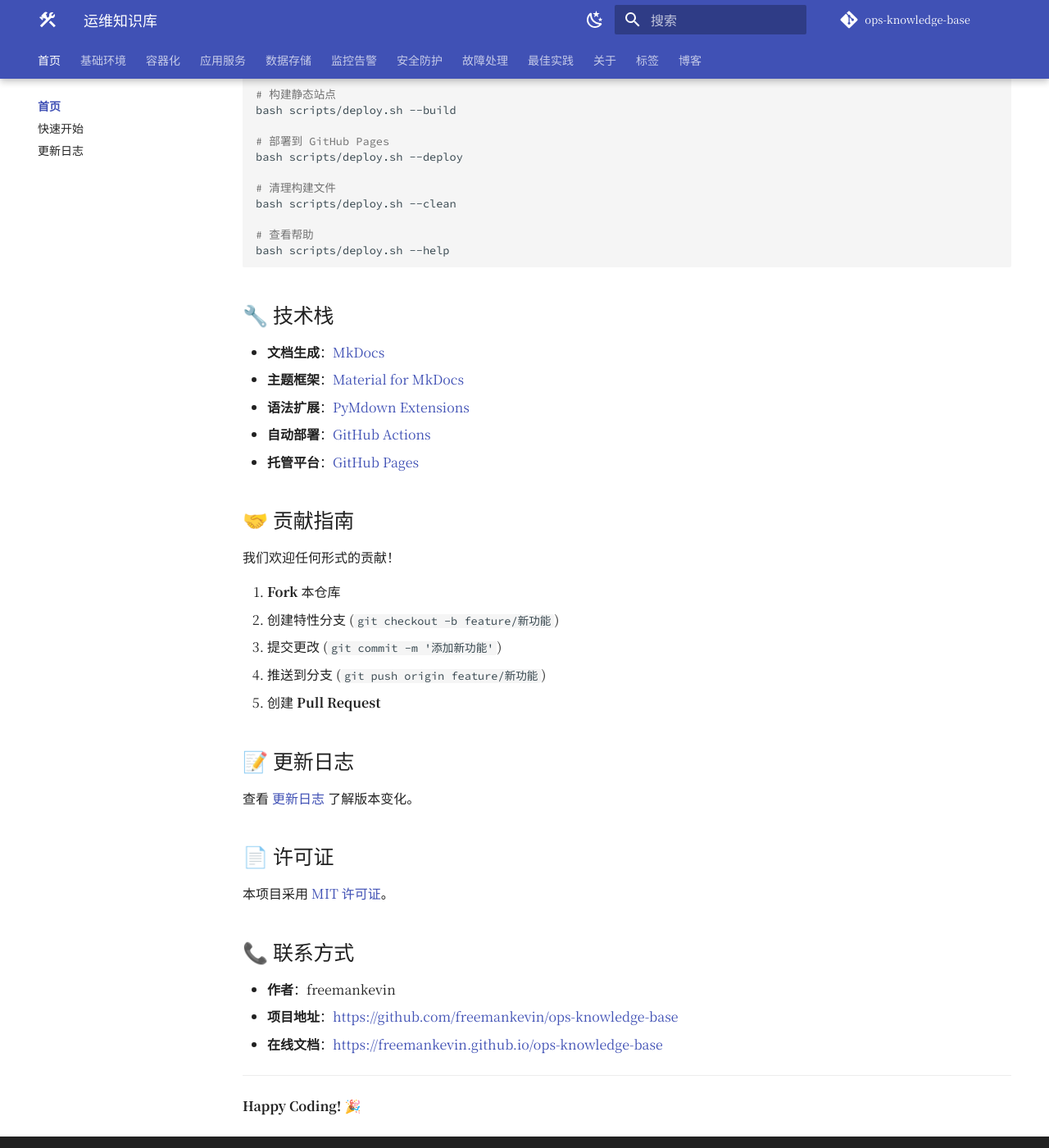
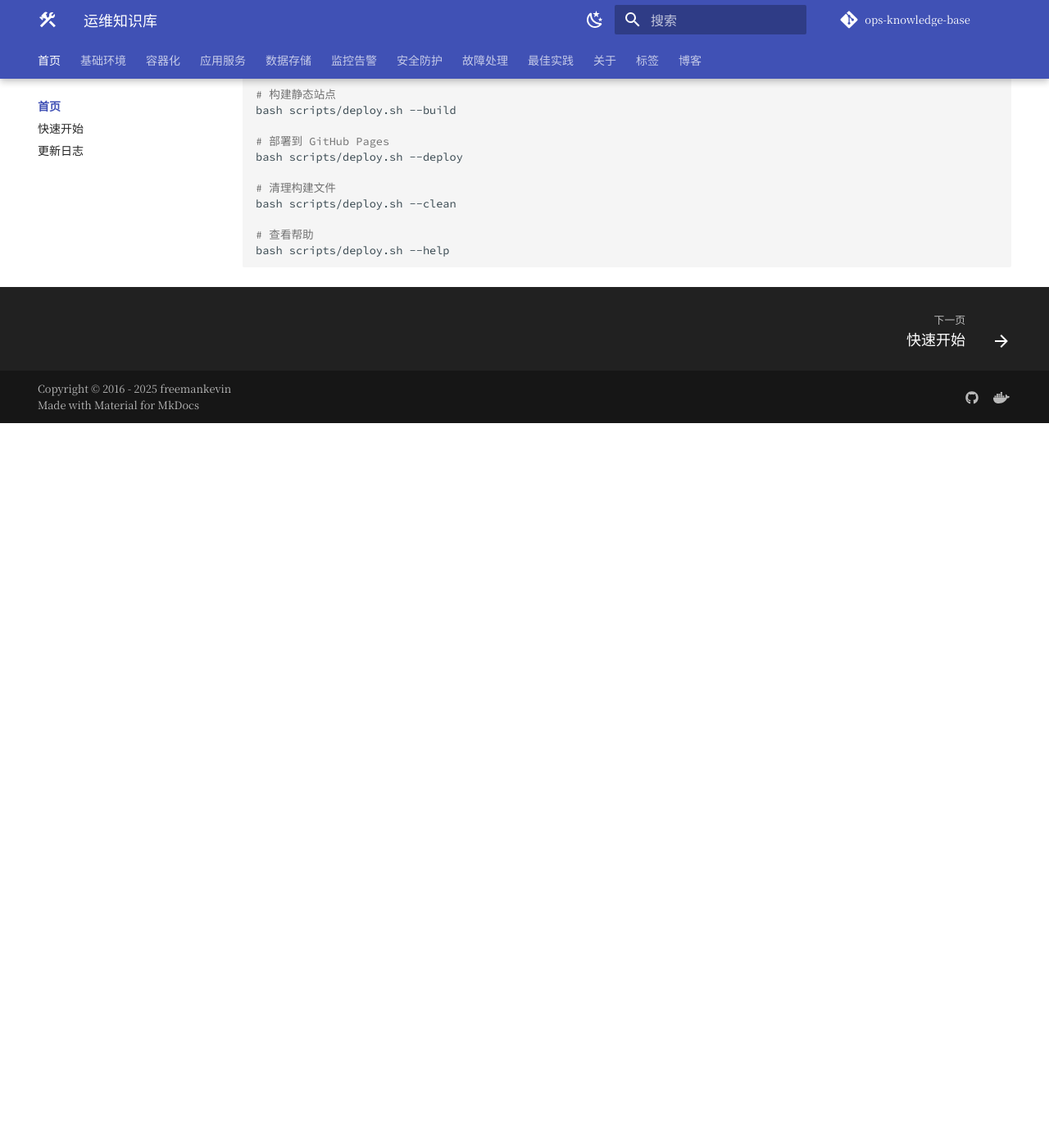
Before and after one commit to freemankevin/ops-knowledge-base, an MkDocs documentation site: the page built from docs/index.md, in a window 1280 px wide and 1400 px high, scrolled down 2547 px. Shown: the whole window at 82% size. Built offline with MkDocs 1.6.1 and Material for MkDocs 9.7.7, drawn with Linux system fonts in a browser that asks for light colours; some web fonts are replaced; comment, search, counter and statistics services are not loaded; after the commit the page ends 3063 px from its top, so only the background shows below that.

Commit message:
update files.

````diff
--- a/docs/index.md
+++ b/docs/index.md
@@ -95,39 +95,3 @@ bash scripts/deploy.sh --clean
 # 查看帮助
 bash scripts/deploy.sh --help
 ```
-
-## 🔧 技术栈
-
-- **文档生成**：[MkDocs](https://www.mkdocs.org/)
-- **主题框架**：[Material for MkDocs](https://squidfunk.github.io/mkdocs-material/)
-- **语法扩展**：[PyMdown Extensions](https://facelessuser.github.io/pymdown-extensions/)
-- **自动部署**：[GitHub Actions](https://github.com/features/actions)
-- **托管平台**：[GitHub Pages](https://pages.github.com/)
-
-## 🤝 贡献指南
-
-我们欢迎任何形式的贡献！
-
-1. **Fork** 本仓库
-2. 创建特性分支 (`git checkout -b feature/新功能`)
-3. 提交更改 (`git commit -m '添加新功能'`)
-4. 推送到分支 (`git push origin feature/新功能`)
-5. 创建 **Pull Request**
-
-## 📝 更新日志
-
-查看 [更新日志](changelog.md) 了解版本变化。
-
-## 📄 许可证
-
-本项目采用 [MIT 许可证](https://github.com/freemankevin/ops-knowledge-base/blob/main/LICENSE)。
-
-## 📞 联系方式
-
-- **作者**：freemankevin
-- **项目地址**：[https://github.com/freemankevin/ops-knowledge-base](https://github.com/freemankevin/ops-knowledge-base)
-- **在线文档**：[https://freemankevin.github.io/ops-knowledge-base](https://freemankevin.github.io/ops-knowledge-base)
-
----
-
-**Happy Coding! 🎉**
--- a/mkdocs.yml
+++ b/mkdocs.yml
@@ -2,7 +2,7 @@
 site_name: 运维知识库
 site_description: 运维操作手册和故障解决方案
 site_author: freemankevin
-site_url: https://freemankevin.github.io/ops-knowledge-base
+site_url: https://freemankevin.uk/ops-knowledge-base/
 
 # 仓库信息
 repo_name: ops-knowledge-base
````
Also changed, not shown: README.md (+0 -36 lines), 1 other file.
